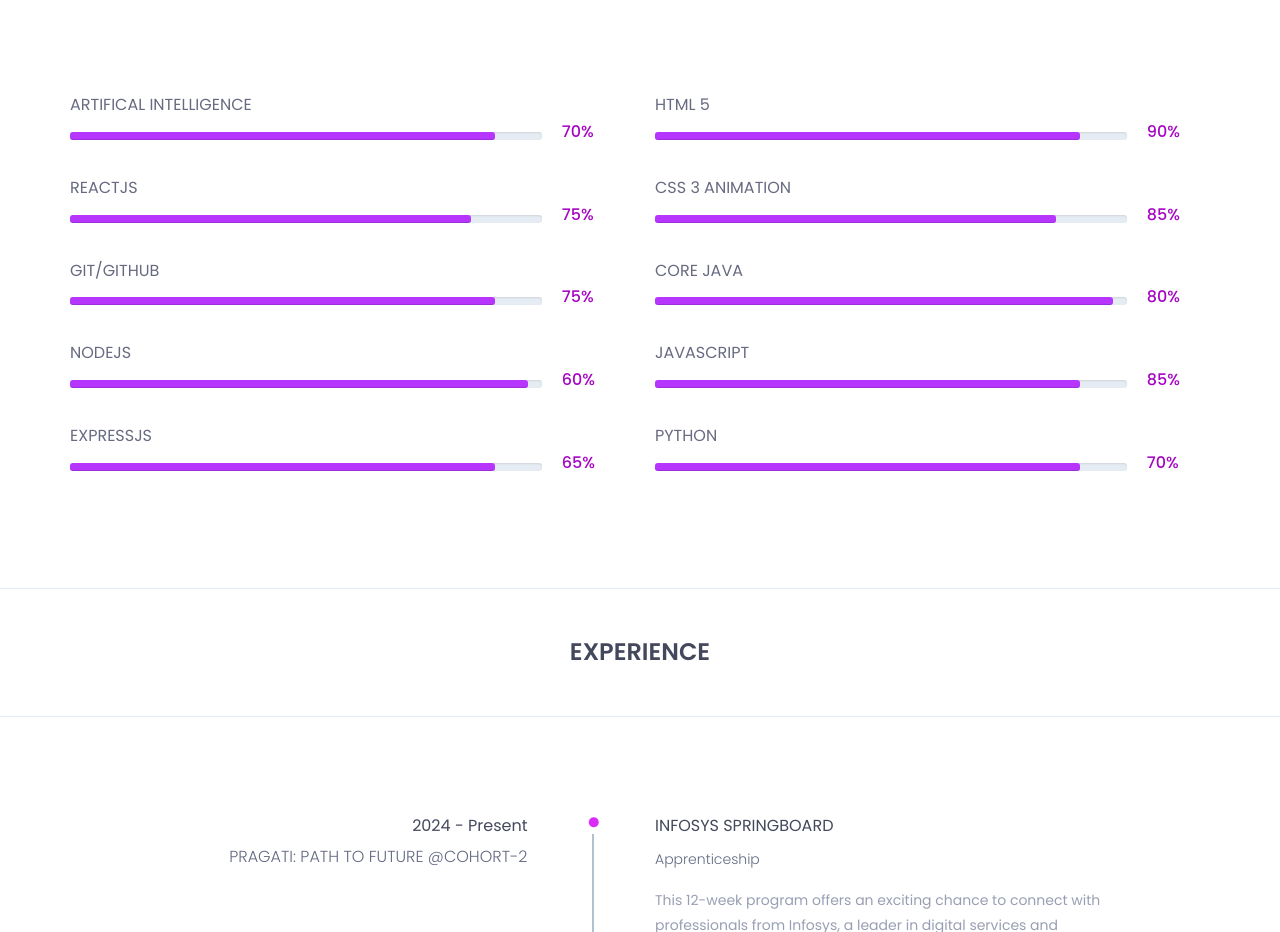
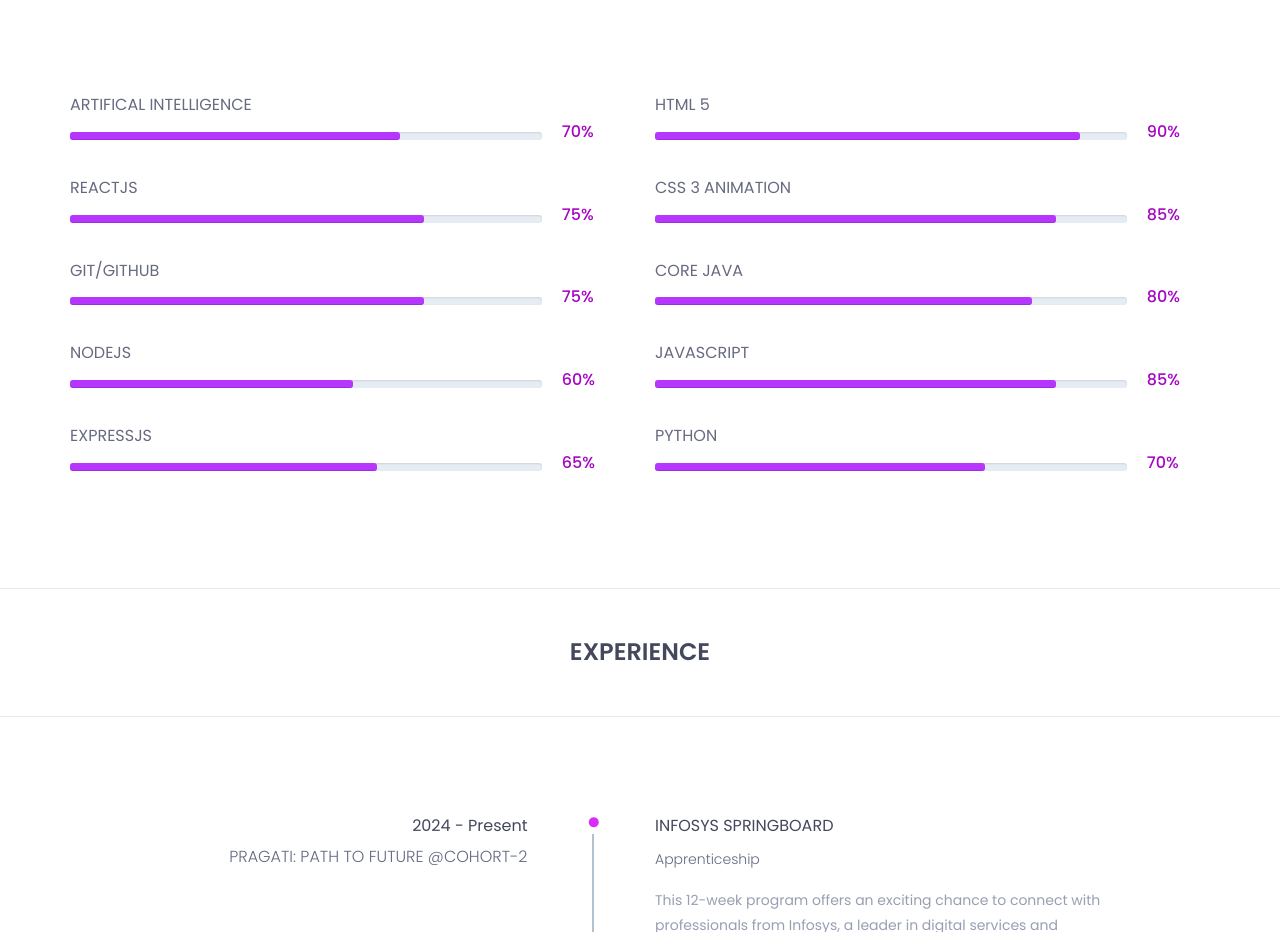
Before and after one commit to shrutimaheshwaree/shrutideveloper, a plain HTML site: page index.html in a window 1280 px wide. Shown: the part 2360-3292 px from the top of the page. Drawn offline with nearby package versions, Linux system fonts and the light colour scheme.

Commit message:
fixed progress bar

```diff
--- a/index.html
+++ b/index.html
@@ -296,7 +296,7 @@
 										<span class="progressText">Artifical Intelligence</span>
 										<div class="single-progress-txt">
 											<div class="progress ">
-												<div class="progress-bar" role="progressbar" aria-valuenow="90" aria-valuemin="10" aria-valuemax="100" style="">
+												<div class="progress-bar" role="progressbar" aria-valuenow="70" aria-valuemin="10" aria-valuemax="100" style="">
 
 												</div>
 											</div>
@@ -307,7 +307,7 @@
 										<span class="progressText">ReactJs</span>
 										<div class="single-progress-txt">
 											<div class="progress ">
-											   <div class="progress-bar" role="progressbar" aria-valuenow="85" aria-valuemin="10" aria-valuemax="100" style="">
+											   <div class="progress-bar" role="progressbar" aria-valuenow="75" aria-valuemin="10" aria-valuemax="100" style="">
 
 											   </div>
 											</div>
@@ -318,7 +318,7 @@
 											<span class="progressText">Git/Github </span>
 											<div class="single-progress-txt">
 												<div class="progress ">
-												   <div class="progress-bar" role="progressbar" aria-valuenow="90" aria-valuemin="10" aria-valuemax="100" style="">
+												   <div class="progress-bar" role="progressbar" aria-valuenow="75" aria-valuemin="10" aria-valuemax="100" style="">
 
 												   </div>
 												</div>
@@ -329,7 +329,7 @@
 										<span class="progressText">NodeJs</span>
 										<div class="single-progress-txt">
 											<div class="progress ">
-											   <div class="progress-bar" role="progressbar" aria-valuenow="97" aria-valuemin="10" aria-valuemax="100" style="">
+											   <div class="progress-bar" role="progressbar" aria-valuenow="60" aria-valuemin="10" aria-valuemax="100" style="">
 
 											   </div>
 											</div>
@@ -340,7 +340,7 @@
 										<span class="progressText">ExpressJs</span>
 										<div class="single-progress-txt">
 											<div class="progress ">
-											   <div class="progress-bar" role="progressbar" aria-valuenow="90" aria-valuemin="10" aria-valuemax="100" style="">
+											   <div class="progress-bar" role="progressbar" aria-valuenow="65" aria-valuemin="10" aria-valuemax="100" style="">
 
 											   </div>
 											</div>
@@ -378,7 +378,7 @@
 										<span class="progressText">Core Java</span>
 										<div class="single-progress-txt">
 											<div class="progress ">
-											   <div class="progress-bar" role="progressbar" aria-valuenow="97" aria-valuemin="10" aria-valuemax="100" style="">
+											   <div class="progress-bar" role="progressbar" aria-valuenow="80" aria-valuemin="10" aria-valuemax="100" style="">
 
 											   </div>
 											</div>
@@ -389,7 +389,7 @@
 										<span class="progressText"> JavaScript</span>
 										<div class="single-progress-txt">
 											<div class="progress ">
-											   <div class="progress-bar" role="progressbar" aria-valuenow="90" aria-valuemin="10" aria-valuemax="100" style="">
+											   <div class="progress-bar" role="progressbar" aria-valuenow="85" aria-valuemin="10" aria-valuemax="100" style="">
 
 											   </div>
 											</div>
@@ -399,7 +399,7 @@
 											<span class="progressText"> python</span>
 											<div class="single-progress-txt">
 												<div class="progress ">
-												   <div class="progress-bar" role="progressbar" aria-valuenow="90" aria-valuemin="10" aria-valuemax="100" style="">
+												   <div class="progress-bar" role="progressbar" aria-valuenow="70" aria-valuemin="10" aria-valuemax="100" style="">
 
 												   </div>
 												</div>
```
